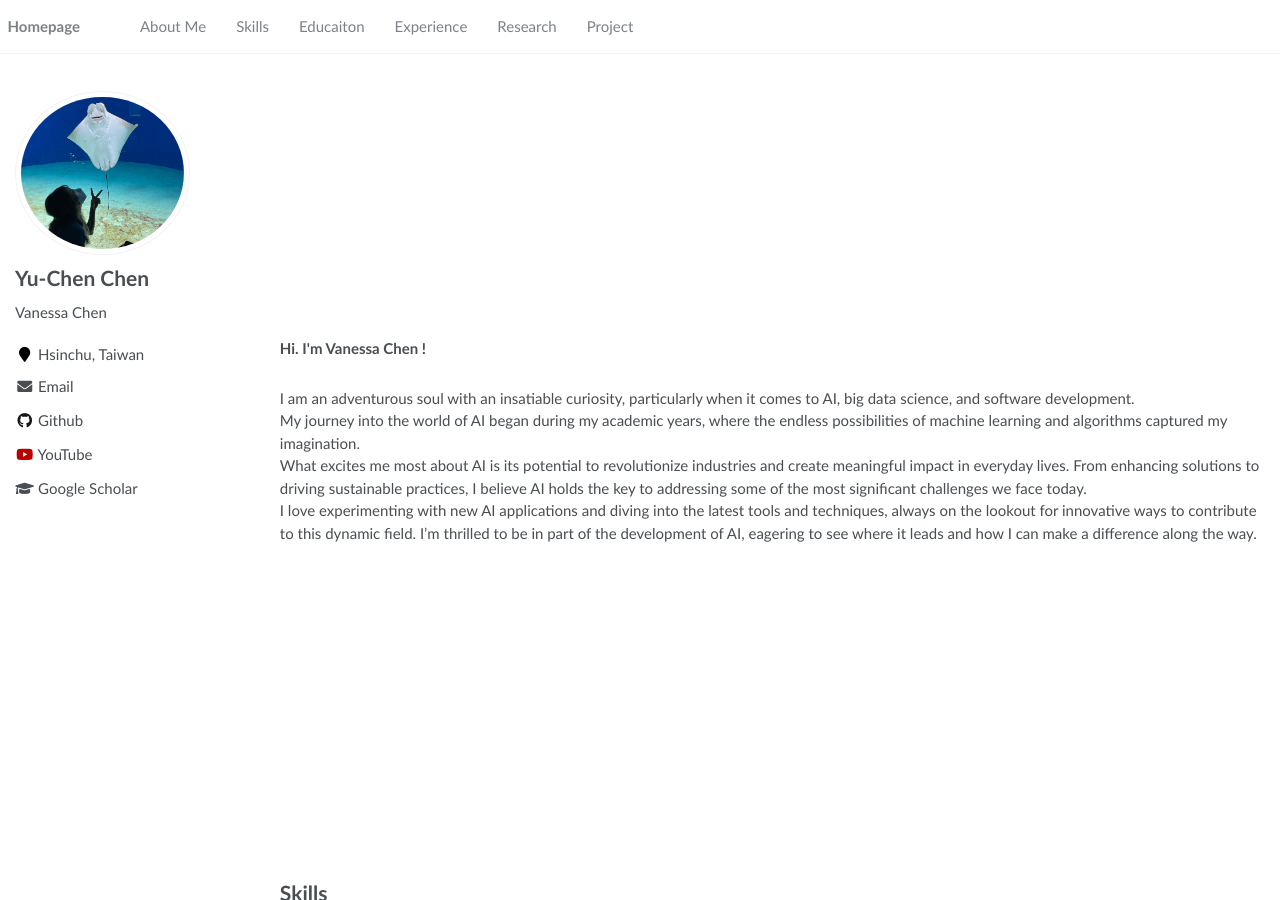
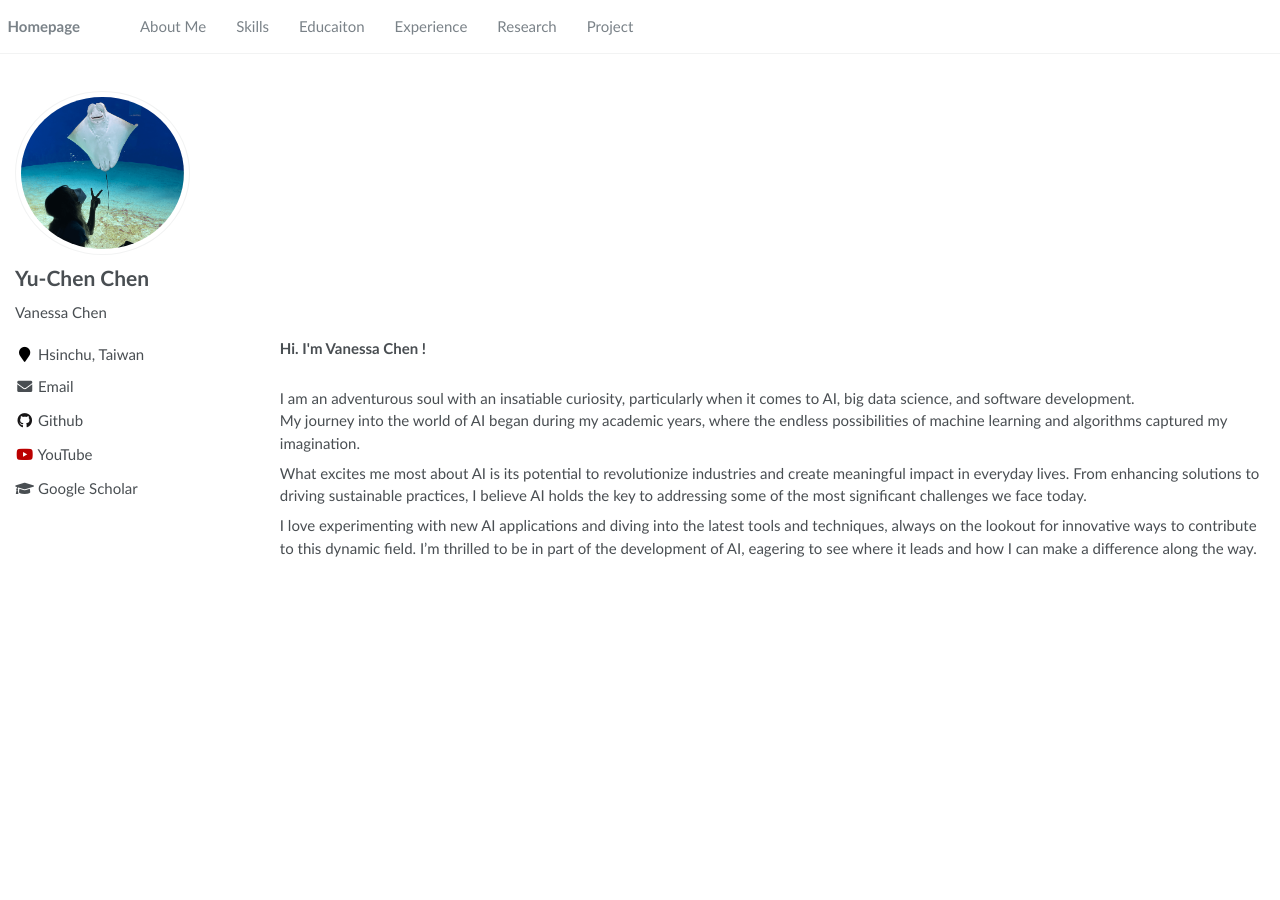
Before and after one commit to chenyzzn/chenyzzn.github.io, a Jekyll site: the page built from _pages/about.md, in a window 1280 px wide and 900 px high. Built offline with Jekyll 4.4.1, drawn with Linux system fonts in a browser that asks for light colours.

Commit message:
Update about.md

```diff
--- a/_pages/about.md
+++ b/_pages/about.md
@@ -21,11 +21,11 @@ redirect_from:
 <br /><br /><br /><br /><br />
 <h3> Hi. I'm Vanessa Chen ! </h3><br>
 I am an adventurous soul with an insatiable curiosity, particularly when it comes to AI, big data science, and software development.
-<br>
+<br />
 My journey into the world of AI began during my academic years, where the endless possibilities of machine learning and algorithms captured my imagination.
-<br>
-What excites me most about AI is its potential to revolutionize industries and create meaningful impact in everyday lives. From enhancing solutions to driving sustainable practices, I believe AI holds the key to addressing some of the most significant challenges we face today.
-<br>
+<br />
+<p> What excites me most about AI is its potential to revolutionize industries and create meaningful impact in everyday lives. From enhancing solutions to driving sustainable practices, I believe AI holds the key to addressing some of the most significant challenges we face today.
+<br /></p>
 I love experimenting with new AI applications and diving into the latest tools and techniques, always on the lookout for innovative ways to contribute to this dynamic field. I'm thrilled to be in part of the development of AI, eagering to see where it leads and how I can make a difference along the way.
 <br /><br /><br /><br /><br /><br />
 <br /><br /><br /><br /><br /><br />
```
